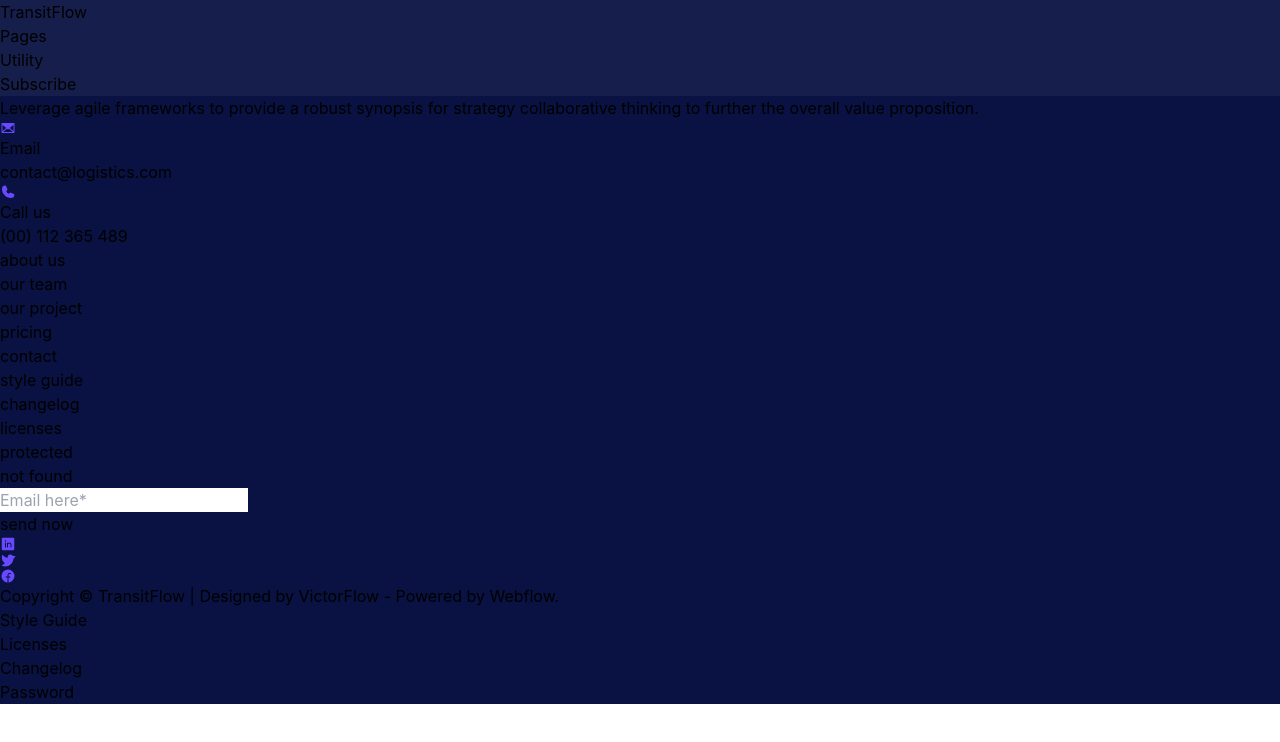
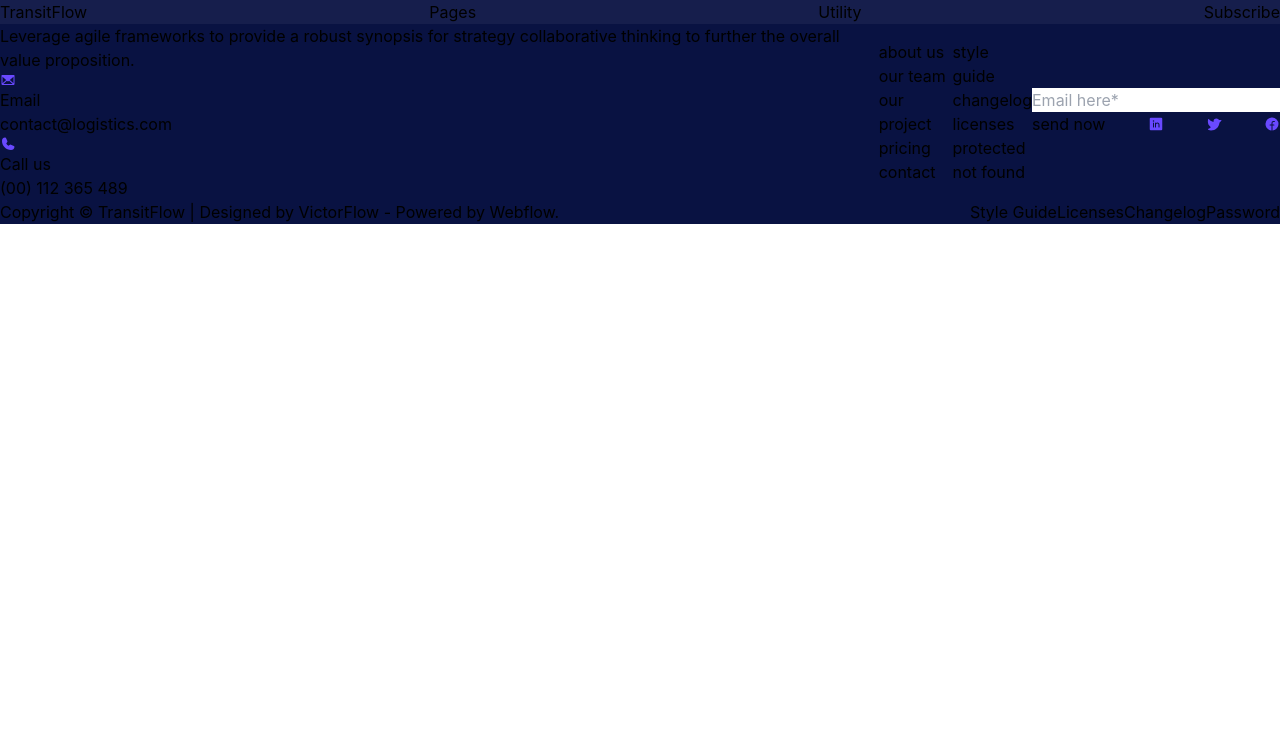
Before and after one commit to smartcollins/logistics, a React (Create React App) app: page / in a window 1280 px wide. Shown: the top 742 px of the page. Built offline with nearby package versions, Linux system fonts and the light colour scheme.

Commit message:
still modifying Footer

```diff
--- a/src/component/Footer.jsx
+++ b/src/component/Footer.jsx
@@ -8,7 +8,7 @@
     return(
         // <div className='bg-red-500'>
         <div style={{backgroundColor:a}}>
-            <div className=' bg-white/5'>
+            <div className=' bg-white/5 flex items-center justify-between'>
                 <div>
                     <p>TransitFlow</p>
                 </div>
@@ -16,7 +16,7 @@
                 <p>Utility</p>
                 <p>Subscribe</p>
             </div>
-            <div>
+            <div className='flex items-center justify-between'>
                 <div>
                     <p>Leverage agile frameworks to provide a robust synopsis for strategy  collaborative thinking to further the overall value proposition.</p>
                     <div>
@@ -54,7 +54,7 @@
                 </div>
                 <div>
                     <input type="text" placeholder='Email here*' />
-                    <div>
+                    <div className='flex items-center justify-between'>
                         <button>send now</button>
                         <LinkedinLogo size={16} color="#6949ff" weight="fill" />
                         <TwitterLogo size={16} color="#6949ff" weight="fill" />
@@ -62,9 +62,9 @@
                     </div>
                 </div>
             </div>
-            <div>
+            <div className='flex items-center justify-between'>
                 <p>Copyright © TransitFlow | Designed by VictorFlow - Powered by Webflow.</p>
-                <div>
+                <div className='flex items-center justify-between'>
                 <p>Style Guide</p>
                 <p>Licenses</p>
                 <p>Changelog</p>
```
